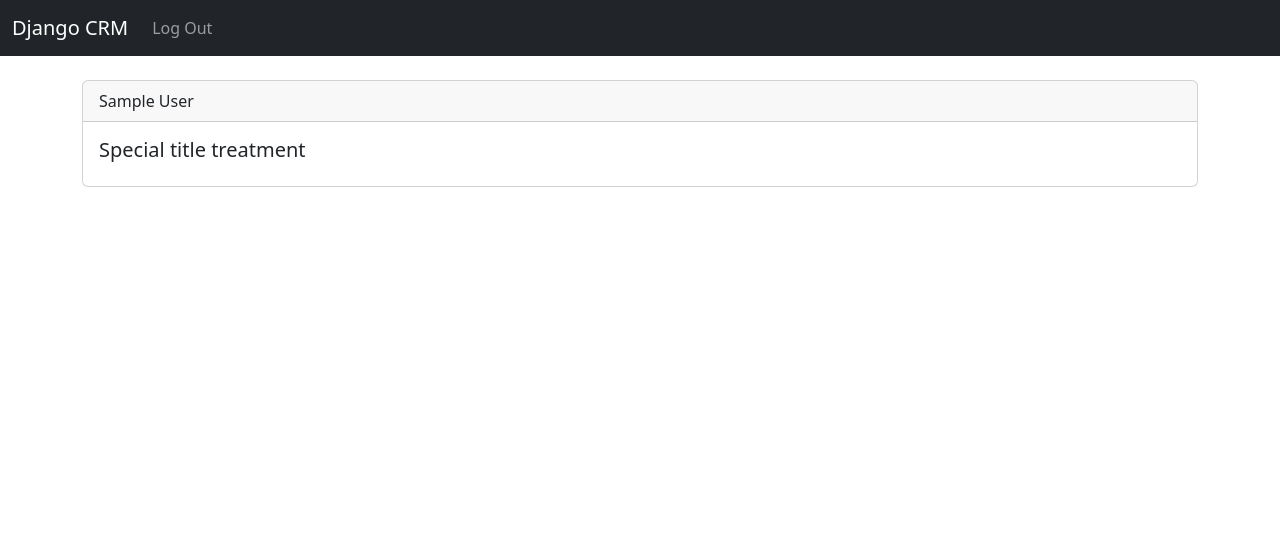
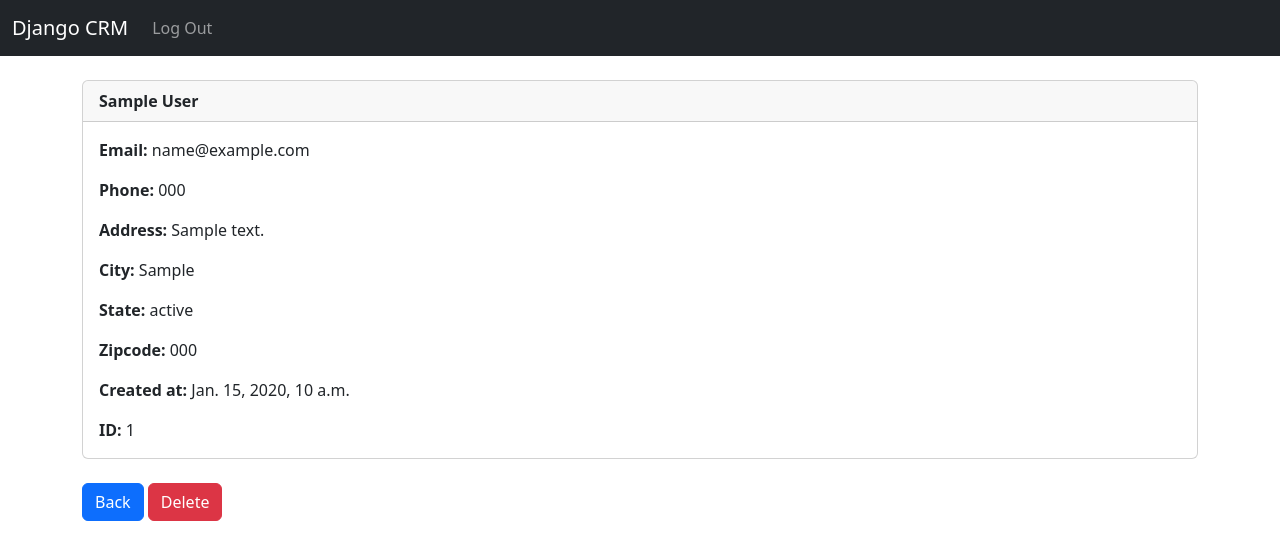
Before and after one commit to houdinipapi/2024-Daily-Projects, a Django app: page /record/1 in a window 1280 px wide. Shown: the top 560 px of the page. Run offline with Django 5.2, Linux system fonts and the light colour scheme; a user stored in the database is signed in; tables that the repository leaves empty hold one stand-in row (values such as "Sample post").

Commit message:
Refactor customer record display in record.html

```diff
--- a/Day 7/CRM-App/dcrm/website/templates/record.html
+++ b/Day 7/CRM-App/dcrm/website/templates/record.html
@@ -3,16 +3,53 @@
 {% block content %}
 
 <div class="card">
-  <div class="card-header">
-    {{ customer_record.first_name }} {{ customer_record.last_name }}
-  </div>
-  <div class="card-body">
-    <h5 class="card-title">Special title treatment</h5>
-  </div>
+    <div class="card-header">
+        <strong>
+            {{ customer_record.first_name }} {{ customer_record.last_name }}
+        </strong>
+
+    </div>
+
+    <div class="card-body">
+        <p class="card-text">
+            <strong>Email: </strong>{{ customer_record.email }}
+        </p>
+
+        <p class="card-text">
+            <strong>Phone: </strong>{{ customer_record.phone }}
+        </p>
+
+        <p class="card-text">
+            <strong>Address: </strong>{{ customer_record.address }}
+        </p>
+
+        <p class="card-text">
+            <strong>City: </strong>{{ customer_record.city }}
+        </p>
+
+        <p class="card-text">
+            <strong>State: </strong>{{ customer_record.state }}
+        </p>
+
+        <p class="card-text">
+            <strong>Zipcode: </strong>{{ customer_record.zipcode }}
+        </p>
+
+        <p class="card-text">
+            <strong>Created at: </strong>{{ customer_record.created_at }}
+        </p>
+
+        <p class="card-text">
+            <strong>ID: </strong>{{ customer_record.id }}
+        </p>
+
+    </div>
 </div>
 
-<!-- {{ customer_record }} -->
+<br>
 
+<a href="{% url 'home' %}" class="btn btn-primary">Back</a>
 
+<a href="#" class="btn btn-danger">Delete</a>
 
 {% endblock %}
```
